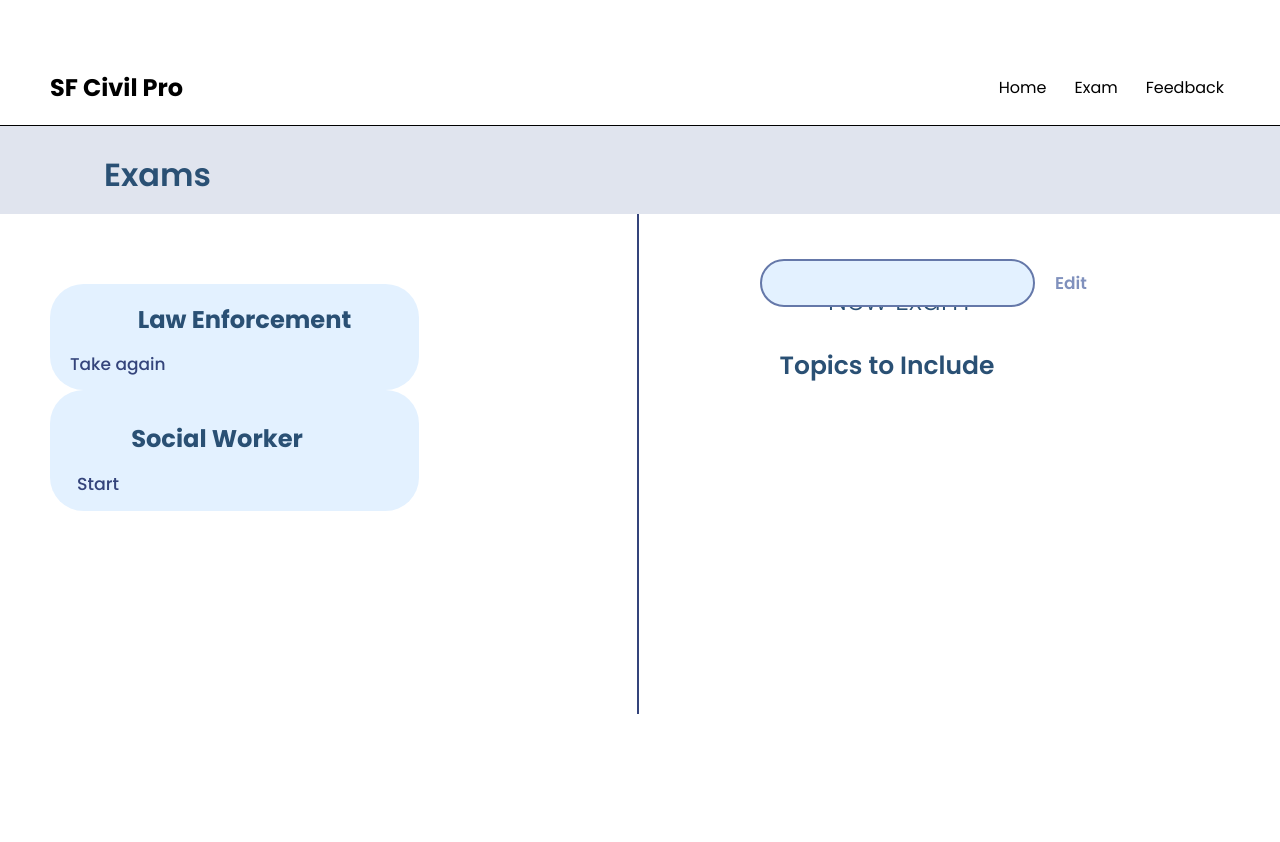
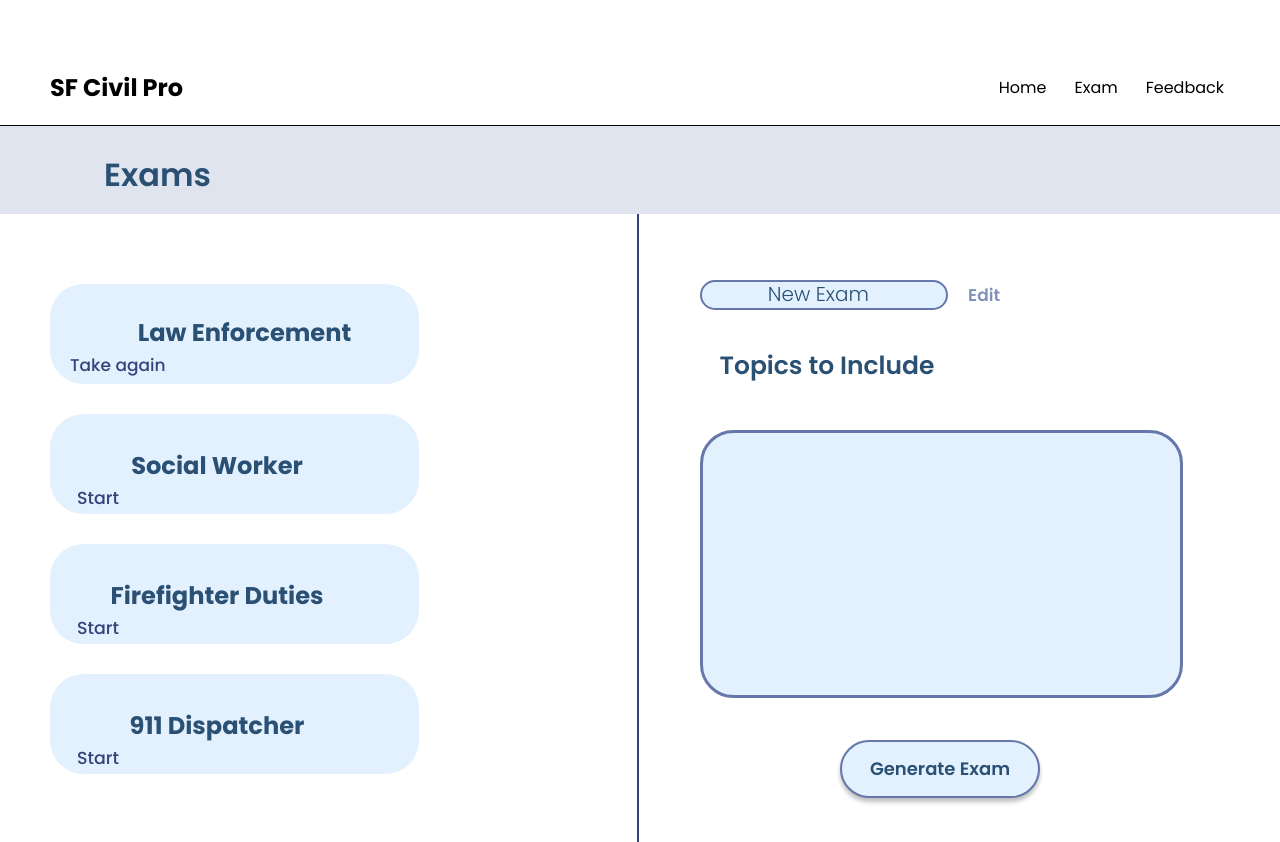
Before and after one commit to coderkai03/BathroomBreak, a React (Create React App) app in the folder sfhacks2024/: page /feedback in a window 1280 px wide. Shown: the top 842 px of the page. Before the commit the page ends 800 px from the top, so only its background shows below. Built offline with nearby package versions, Linux system fonts and the light colour scheme.

Commit message:
Done with exam page

```diff
--- /dev/null
+++ b/sfhacks2024/src/Exam/Exam.css
@@ -0,0 +1,201 @@
+/* exam stuff*/
+.exambar {
+    width: 1440px;
+    height: 88px;
+    padding: 1px 1230px 38px 104px;
+    box-sizing: border-box;
+    background-color: rgba(101, 120, 169, 0.2);
+  }
+  .exams {
+    display: flex;
+    flex-direction: column;
+    justify-content: center;
+    color: rgba(42, 80, 116, 1);
+    font-size: 32px;
+    line-height: 32px;
+    font-family: Poppins, sans-serif;
+    font-weight: 600;
+    text-align: center;
+  }
+  .examcat {
+    display: flex;
+    flex-direction: column;
+    width: 100%;
+    box-sizing: border-box;
+    padding-top: 70px;
+    padding-left: 50px;
+  }
+  .lawexam {
+    height: 100px;
+    width: 30%;
+    padding-left: 20px;
+    border-radius: 33.53px;
+    box-sizing: border-box;
+    background-color: rgba(227, 241, 255, 1);
+  }
+  .law-enforcement {
+    justify-content: center;
+    color: rgba(42, 80, 116, 1);
+    font-size: 24.14px;
+    line-height: 50px;
+    font-family: Poppins, sans-serif;
+    font-weight: 700;
+    text-align: center;
+
+  }
+  .take-again {
+    color: rgba(52, 68, 123, 1);
+    font-size: 17px;
+    margin-top: -30px;
+    font-family: Poppins, sans-serif;
+    font-weight: 500;
+    text-align: left;
+  }
+  .socialexam {
+    height: 100px;
+    margin-top: 30px;
+    width: 30%;
+    padding: 13px 62px 1px 27px;
+    border-radius: 33.53px;
+    box-sizing: border-box;
+    background-color: rgba(227, 241, 255, 1);
+  }
+  .social-worker {
+    display: flex;
+    flex-direction: column;
+    justify-content: center;
+    color: rgba(42, 80, 116, 1);
+    font-size: 24.14px;
+    line-height: 30px;
+    font-family: Poppins, sans-serif;
+    font-weight: 700;
+    text-align: center;
+  }
+  .start {
+    color: rgba(52, 68, 123, 1);
+    font-size: 17.44px;
+    margin-top: -20px;
+    font-family: Poppins, sans-serif;
+    font-weight: 500;
+    text-align: left;
+  }
+  .verticalline {
+    border-left: 2px solid rgba(52, 68, 123, 1);
+    height: 650px;
+    position: absolute;
+    left: 50%;
+    margin-left: -3px;
+    top: 5;
+  }
+
+  /* right side*/
+  .exam-edit {
+  position: absolute;
+  width: 200px;
+  height: 30px;
+  left: 700px;
+  top: 280px;
+
+  }
+  .new-exam {
+    position: absolute;
+    top: -6px;
+    left: 67.87px;
+    display: flex;
+    flex-direction: column;
+    justify-content: center;
+    color: rgba(42, 80, 116, 1);
+    font-size: 20px;
+    line-height: 1px;
+    font-family: Poppins, sans-serif;
+    font-weight: 300;
+    text-align: center;
+    z-index: 1;
+    }
+
+  .all-edit {
+    position: absolute;
+    top: 0px;
+    display: flex;
+    flex-direction: row;
+    align-items: center;
+    width: 300px;
+    height: 100%;
+    box-sizing: border-box;
+  }
+  .edit-rect {
+    width: 275px;
+    height: 100%;
+    border: 2px solid rgba(101, 120, 169, 1);
+    border-radius: 33.53px;
+    box-sizing: border-box;
+    background-color: rgba(227, 241, 255, 1);
+  }
+
+  .edit {
+    display: flex;
+    flex-direction: column;
+    justify-content: center;
+    color: rgba(128, 145, 189, 1);
+    font-size: 17px;
+    line-height: 17px;
+    font-family: Poppins, sans-serif;
+    font-weight: 600;
+    text-align: center;
+    padding-left: 20px;
+  }
+
+  .topics {
+
+  position: absolute;
+  width: 254px;
+  height: 45px;
+  left: 700px;
+  top: 320px;
+
+  font-family: 'Poppins';
+  font-style: normal;
+  font-weight: 600;
+  font-size: 25px;
+  line-height: 42px;
+  text-align: center;
+  color: #2A5074;
+  }
+
+  .rectangle-topics {
+    box-sizing: border-box;
+
+    position: absolute;
+    width: 483px;
+    height: 268px;
+    left: 700px;
+    top: 430px;
+
+    background: #E3F1FF;
+    border: 3px solid #6578A9;
+    border-radius: 33.5338px;
+
+  }
+  .generate-button {
+    box-sizing: border-box;
+
+    position: absolute;
+    width: 200px;
+    height: 58px;
+    left: 840px;
+    top: 740px;
+
+    background: #E3F1FF;
+    border: 2px solid #6578A9;
+    box-shadow: 0px 4px 4px rgba(0, 0, 0, 0.25);
+    border-radius: 33.5338px;
+
+    font-family: 'Poppins';
+    font-style: normal;
+    font-weight: 600;
+    font-size: 18px;
+    line-height: 48px;
+    text-align: center;
+
+    color: #2A5074;
+  }
--- a/sfhacks2024/src/Exam/Exam.js
+++ b/sfhacks2024/src/Exam/Exam.js
@@ -1,6 +1,8 @@
+import './Exam.css';
+const Exam = () => {
+    function generateExam() {
 
-const Exam = () => {
-
+    }
     return (
         <div>
             <div className="exambar">
@@ -16,6 +18,14 @@ const Exam = () => {
           <p className="social-worker">Social Worker</p>
           <p className="start">Start</p>
         </div>
+        <div className="socialexam">
+          <p className="social-worker">Firefighter Duties</p>
+          <p className="start">Start</p>
+        </div>
+        <div className="socialexam">
+          <p className="social-worker">911 Dispatcher</p>
+          <p className="start">Start</p>
+        </div>
       </div>
 
       <div className="exam-edit">
@@ -26,7 +36,9 @@ const Exam = () => {
       </div>
     </div>
     <p className="topics">Topics to Include</p>
-    </div>
+    <div className="rectangle-topics" />
+    <button className = "generate-button" onClick={generateExam}>
+      Generate Exam </button></div>
     )
 }
 
--- a/sfhacks2024/src/index.css
+++ b/sfhacks2024/src/index.css
@@ -109,168 +109,3 @@ p, h1 {
 .hear-from-us {
   padding: 50px;
 }
-
-.exambar {
-  width: 1440px;
-  height: 88px;
-  padding: 1px 1230px 38px 104px;
-  box-sizing: border-box;
-  background-color: rgba(101, 120, 169, 0.2);
-}
-.exams {
-  display: flex;
-  flex-direction: column;
-  justify-content: center;
-  color: rgba(42, 80, 116, 1);
-  font-size: 32px;
-  line-height: 32px;
-  font-family: Poppins, sans-serif;
-  font-weight: 600;
-  text-align: center;
-}
-.examcat {
-  display: flex;
-  flex-direction: column;
-  width: 100%;
-  box-sizing: border-box;
-  padding-top: 70px;
-  padding-left: 50px;
-}
-.lawexam {
-  width: 30%;
-  padding-left: 20px;
-  border-radius: 33.53px;
-  box-sizing: border-box;
-  background-color: rgba(227, 241, 255, 1);
-}
-.law-enforcement {
-  justify-content: center;
-  color: rgba(42, 80, 116, 1);
-  font-size: 24.14px;
-  line-height: 24.14px;
-  font-family: Poppins, sans-serif;
-  font-weight: 700;
-  text-align: center;
-
-}
-.take-again {
-  justify-content: center;
-  color: rgba(52, 68, 123, 1);
-  font-size: 17px;
-  line-height: 17px;
-  font-family: Poppins, sans-serif;
-  font-weight: 500;
-  text-align: left;
-}
-.socialexam {
-  width: 30%;
-  padding: 13px 62px 1px 27px;
-  border-radius: 33.53px;
-  box-sizing: border-box;
-  background-color: rgba(227, 241, 255, 1);
-}
-.social-worker {
-  display: flex;
-  flex-direction: column;
-  justify-content: center;
-  color: rgba(42, 80, 116, 1);
-  font-size: 24.14px;
-  line-height: 24.14px;
-  font-family: Poppins, sans-serif;
-  font-weight: 700;
-  text-align: center;
-}
-.start {
-  display: flex;
-  flex-direction: column;
-  justify-content: center;
-  color: rgba(52, 68, 123, 1);
-  font-size: 17.44px;
-  line-height: 17.44px;
-  font-family: Poppins, sans-serif;
-  font-weight: 500;
-  text-align: left;
-}
-.verticalline {
-  border-left: 2px solid rgba(52, 68, 123, 1);
-  height: 500px;
-  position: absolute;
-  left: 50%;
-  margin-left: -3px;
-  top: 5;
-}
-
-.exam-edit {
-position: absolute;
-width: 337px;
-height: 48px;
-left: 760px;
-top: 259px;
-
-}
-.new-exam {
-  position: absolute;
-  top: 0px;
-  left: 67.87px;
-  display: flex;
-  flex-direction: column;
-  justify-content: center;
-  color: rgba(42, 80, 116, 1);
-  font-size: 28px;
-  line-height: 28px;
-  font-family: Poppins, sans-serif;
-  font-weight: 300;
-  text-align: center;
-
-  }
-
-.all-edit {
-  position: absolute;
-  top: 0px;
-  display: flex;
-  flex-direction: row;
-  align-items: center;
-  width: 328.09px;
-  height: 100%;
-  box-sizing: border-box;
-}
-.edit-rect {
-  width: 275px;
-  height: 100%;
-  border: 2px solid rgba(101, 120, 169, 1);
-  border-radius: 33.53px;
-  box-sizing: border-box;
-  background-color: rgba(227, 241, 255, 1);
-}
-
-.edit {
-  display: flex;
-  flex-direction: column;
-  justify-content: center;
-  color: rgba(128, 145, 189, 1);
-  font-size: 17px;
-  line-height: 17px;
-  font-family: Poppins, sans-serif;
-  font-weight: 600;
-  text-align: center;
-  padding-left: 20px;
-}
-
-.topics {
-  /* Topics to include: */
-
-position: absolute;
-width: 254px;
-height: 45px;
-left: 760px;
-top: 320px;
-
-font-family: 'Poppins';
-font-style: normal;
-font-weight: 600;
-font-size: 25px;
-line-height: 42px;
-text-align: center;
-
-color: #2A5074;
-}
```
